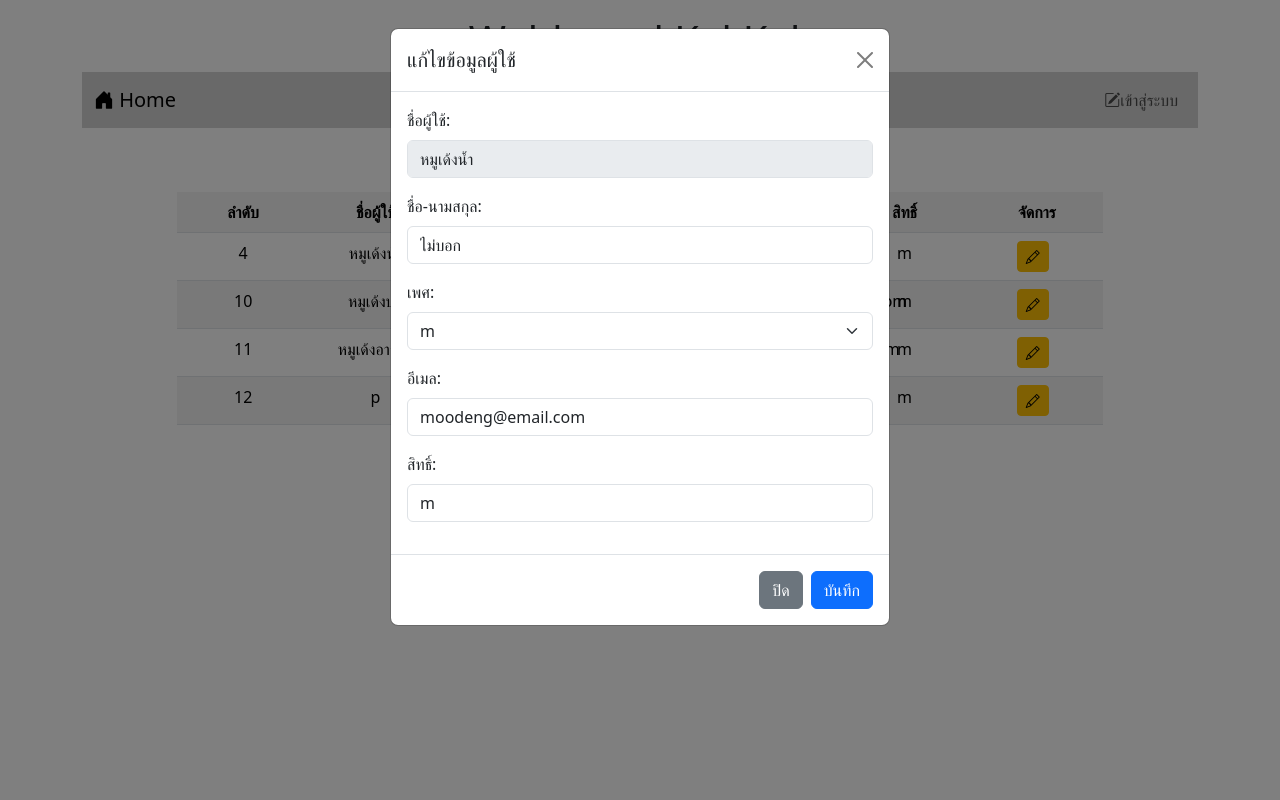
After one commit to Chaiyapop4092/Webboard, a PHP site: page /user.php in a window 1280 px wide, after a click that opens the changed part. The commit adds this page. Run offline with PHP 8.4, Linux system fonts and the light colour scheme; data comes from the database, SQL or seed files in the repository.

Commit message:
แก้ไขหน้า user.php
• ถ้าคลิ๊กที่ปุ่มแก้ไข ให้เรียกใช้ Modal ใน Bootstrap พร้อมกับมีข้อมูลเดิมขึ้นมาแสดงด้วย โดยในช่อง
input ชื่อผู้ใช้ ให้กำหนดเป็น disabled และช่อง input สิทธิ์ ให้เพิ่มสิทธิ์ขึ้นมา 1 สิทธิ์ เป็น Band
โดยเก็บในฐานข้อมูลเป็นตัวอักษร ‘b’
(failed)

```diff
--- a/nav.php
+++ b/nav.php
@@ -16,7 +16,7 @@
                         echo "  <li><a class='btn btn-sm dropdown-item' href='category.php'>
                                 <i class='bi bi-gear'></i> จัดการหมวดหมู่
                                 </a></li>
-                                <li><a class='btn btn-sm dropdown-item' href='category.php'>
+                                <li><a class='btn btn-sm dropdown-item' href='user.php'>
                                 <i class='bi bi-person'></i> จัดการผู้ใช้งาน
                                 </a></li>";
 
--- /dev/null
+++ b/user.php
@@ -0,0 +1,210 @@
+<?php
+    session_start();
+?>
+<!DOCTYPE html>
+<html lang="en">
+<head>
+    <meta charset="UTF-8">
+    <meta name="viewport" content="width=device-width, initial-scale=1.0">
+    <link href="https://cdn.jsdelivr.net/npm/bootstrap@5.3.3/dist/css/bootstrap.min.css" rel="stylesheet" integrity="sha384-QWTKZyjpPEjISv5WaRU9OFeRpok6YctnYmDr5pNlyT2bRjXh0JMhjY6hW+ALEwIH" crossorigin="anonymous">
+    <script src="https://cdn.jsdelivr.net/npm/bootstrap@5.3.3/dist/js/bootstrap.bundle.min.js" integrity="sha384-YvpcrYf0tY3lHB60NNkmXc5s9fDVZLESaAA55NDzOxhy9GkcIdslK1eN7N6jIeHz" crossorigin="anonymous"></script>
+    <link rel="stylesheet" href="https://cdn.jsdelivr.net/npm/bootstrap-icons@1.11.3/font/bootstrap-icons.min.css">
+    <title>User</title>
+</head>
+<body>
+    <div class="container-lg">
+        <H1 style="text-align: center;" class="mt-3"> Webboard KakKak </H1>
+        <?php include "nav.php" ?>
+        <div class="row mt-4">
+            <div class="col-sm-12 col-md-11 col-lg-10 mx-auto">
+                <?php
+                    if(isset($_SESSION['categoryStatus'])){
+                        if($_SESSION['categoryStatus']=='add'){
+                            echo "<div class='alert alert-success'>เพิ่มหมวดหมู่เรียบร้อยแล้ว</div>";
+                        }
+                        elseif($_SESSION['categoryStatus']=='remove'){
+                            echo "<div class='alert alert-success'>ลบหมวดหมู่เรียบร้อยแล้ว</div>";
+                        }
+                        unset($_SESSION['categoryStatus']);
+                    }
+                ?>
+                <table class="table table-striped mt-4">
+                    <?php
+                        $conn=new PDO("mysql:host=localhost;dbname=webboard;charset=utf8","root","");
+                        $sql = "SELECT id,login,name,gender,email,role FROM user ORDER BY id";
+                        $result=$conn->query($sql);
+                        echo "<table class='table table-striped' style='width: 100%; table-layout: fixed;'>
+                                <tr>
+                                    <th class='text-center'>ลำดับ</th>
+                                    <th class='text-center'>ชื่อผู้ใช้</th>
+                                    <th class='text-center'>ชื่อ-นามสกุล</th>
+                                    <th class='text-center'>เพศ</th>
+                                    <th class='text-center'>อีเมล</th>
+                                    <th class='text-center'>สิทธิ์</th>
+                                    <th class='text-center'>จัดการ</th>
+                                </tr>";
+                        while($row = $result->fetch()){
+                            echo "
+                                <tr>
+                                    <td class='text-center'>$row[0]</td>
+                                    <td class='text-center'>$row[1]</td>
+                                    <td class='text-center'>$row[2]</td>
+                                    <td class='text-center'>$row[3]</td>
+                                    <td class='text-center'>$row[4]</td>
+                                    <td class='text-center'>$row[5]</td>
+                                    <td class='text-center'>
+                                        <button type='button' class='btn btn-warning btn-sm me-2' data-bs-toggle='modal' data-bs-target='#editUserModal'
+                                        data-id='{$row[0]}' data-userName='{$row[1]}'
+                                        data-fullName='{$row[2]}' data-gender='{$row[3]}'
+                                        data-email='{$row[4]}' data-role='{$row[5]}'>
+                                            <i class='bi bi-pencil'></i>
+                                        </button>
+                                    </td>
+                                </tr>";
+                                echo '
+                                <div class="modal fade" id="editUserModal" tabindex="-1" aria-labelledby="editUserModalLabel" aria-hidden="true">
+                                    <div class="modal-dialog">
+                                        <div class="modal-content">
+                                            <div class="modal-header">
+                                                <h5 class="modal-title" id="editUserModalLabel">แก้ไขข้อมูลผู้ใช้</h5>
+                                                <button type="button" class="btn-close" data-bs-dismiss="modal" aria-label="Close"></button>
+                                            </div>
+                                            <div class="modal-body">
+                                                <form id="editUserForm" method="post" action="edituser.php">
+                                                    <input type="hidden" id="editUserId" name="userID" value="">
+                                                    <div class="mb-3">
+                                                        <label for="userName" class="form-label">ชื่อผู้ใช้:</label>
+                                                        <input type="text" class="form-control" id="userName" name="userName" disabled>
+                                                    </div>
+                                                    <div class="mb-3">
+                                                        <label for="fullName" class="form-label">ชื่อ-นามสกุล:</label>
+                                                        <input type="text" class="form-control" id="fullName" name="fullName" required>
+                                                    </div>
+                                                    <div class="mb-3">
+                                                        <label for="userGender" class="form-label">เพศ:</label>
+                                                        <select class="form-select" id="userGender" name="userGender" required>
+                                                            <option id="currentGender" value="" disabled selected></option>
+                                                            <option value="male">ชาย</option>
+                                                            <option value="female">หญิง</option>
+                                                            <option value="other">อื่นๆ</option>
+                                                        </select>
+                                                    </div>
+                                                    <div class="mb-3">
+                                                        <label for="userEmail" class="form-label">อีเมล:</label>
+                                                        <input type="text" class="form-control" id="userEmail" name="userEmail" required>
+                                                    </div>
+                                                    <div class="mb-3">
+                                                        <label for="userRole" class="form-label">สิทธิ์:</label>
+                                                        <input type="text" class="form-control" id="userRole" name="userRole" required>
+                                                    </div>
+                                                </form>
+                                            </div>
+                                            <div class="modal-footer">
+                                                <button type="button" class="btn btn-secondary" data-bs-dismiss="modal">ปิด</button>
+                                                <button type="submit" class="btn btn-primary" form="editUserForm">บันทึก</button>
+                                            </div>
+                                            <script>
+                                                document.addEventListener("DOMContentLoaded", function () {
+                                                    var editButtons = document.querySelectorAll(".btn-warning");
+                                                    editButtons.forEach(function (button) {
+                                                        button.addEventListener("click", function () {
+                                                            var userId = this.getAttribute("data-id");
+                                                            var userName = this.getAttribute("data-userName");
+                                                            var fullName = this.getAttribute("data-fullName");
+                                                            var gender = this.getAttribute("data-gender");
+                                                            var email = this.getAttribute("data-email");
+                                                            var role = this.getAttribute("data-role");
+
+                                                            document.getElementById("editUserId").value = userId;
+                                                            document.getElementById("userName").value = userName;
+                                                            document.getElementById("fullName").value = fullName;
+                                                            document.getElementById("currentGender").innerHTML = gender;
+                                                            document.getElementById("userEmail").value = email;
+                                                            document.getElementById("userRole").value = role;
+                                                        });
+                                                    });
+                                                });
+                                            </script>
+                                        </div>
+                                    </div>
+                                </div>
+                                ';
+                        }
+                        echo "</table>";
+                    ?>
+                    <!--<div class="modal fade" id="editUserModal" tabindex="-1" aria-labelledby="editUserModalLabel" aria-hidden="true">
+                        <div class="modal-dialog">
+                            <div class="modal-content">
+                                <div class="modal-header">
+                                    <h5 class="modal-title" id="editUserModalLabel">แก้ไขข้อมูลผู้ใช้</h5>
+                                    <button type="button" class="btn-close" data-bs-dismiss="modal" aria-label="Close"></button>
+                                </div>
+                                <div class="modal-body">
+                                    <form id="editUserForm" method="post" action="edituser.php">
+                                        <input type="hidden" id="editUserId" name="userID" value="">
+                                        <div class="mb-3">
+                                            <label for="userName" class="form-label">ชื่อผู้ใช้:</label>
+                                            <input type="text" class="form-control" id="userName" name="userName" readonly>
+                                        </div>
+                                        <div class="mb-3">
+                                            <label for="fullName" class="form-label">ชื่อ-นามสกุล:</label>
+                                            <input type="text" class="form-control" id="fullName" name="fullName" required>
+                                        </div>
+                                        <div class="mb-3">
+                                            <label for="userGender" class="form-label">เพศ:</label>
+                                            <select class="form-select" id="userGender" name="userGender" required>
+                                                <option id="currentGender" value="" disabled selected>เลือกเพศ</option>
+                                                <option value="male">ชาย</option>
+                                                <option value="female">หญิง</option>
+                                                <option value="other">อื่นๆ</option>
+                                            </select>
+                                        </div>
+                                        <div class="mb-3">
+                                            <label for="userEmail" class="form-label">อีเมล:</label>
+                                            <input type="text" class="form-control" id="userEmail" name="userEmail" required>
+                                        </div>
+                                        <div class="mb-3">
+                                            <label for="userRole" class="form-label">สิทธิ์:</label>
+                                            <input type="text" class="form-control" id="userRole" name="userRole" required>
+                                        </div>
+                                    </form>
+                                </div>
+                                <div class="modal-footer">
+                                    <button type="button" class="btn btn-secondary" data-bs-dismiss="modal">ปิด</button>
+                                    <button type="submit" class="btn btn-primary" form="editUserForm">บันทึก</button>
+                                </div>
+
+                                <script>
+                                    document.addEventListener('DOMContentLoaded', function () { // Correct event name
+                                        var editButtons = document.querySelectorAll('.btn-warning');
+                                        editButtons.forEach(function (button) {
+                                            button.addEventListener('click', function () {
+                                                var userId = this.getAttribute('data-id');
+                                                var userName = this.getAttribute('data-userName');
+                                                var fullName = this.getAttribute('data-fullName');
+                                                var gender = this.getAttribute('data-gender');
+                                                var email = this.getAttribute('data-email');
+                                                var role = this.getAttribute('data-role');
+
+                                                document.getElementById('editUserId').value = userId;
+                                                document.getElementById('userName').value = userName;
+                                                document.getElementById('fullName').value = fullName;
+                                                document.getElementById('userGender').innerHTML = gender;
+                                                document.getElementById('userEmail').value = email;
+                                                document.getElementById('userRole').value = role;
+                                            });
+                                        });
+                                    });
+                                </script>
+
+
+                            </div>
+                        </div>
+                    </div>-->
+
+                </table>
+            </div>
+        </div>
+    </div>
+</body>
+</html>
```
